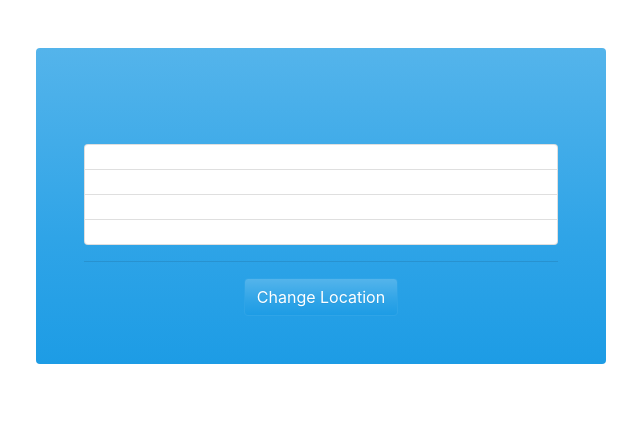
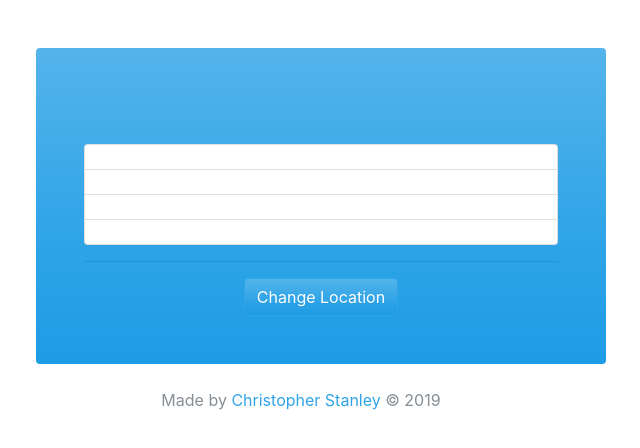
Before and after one commit to CBStanley12/js-weather-app, a plain HTML site: page index.html in a window 1280 px wide. Shown: the whole page, without its empty margins (319-959 px from the left). Drawn offline with nearby package versions, Linux system fonts and the light colour scheme; no server answers.

Commit message:
feat: site footer with creator information

```diff
--- a/index.html
+++ b/index.html
@@ -29,6 +29,10 @@
 				</button>
 			</div>
 		</div>
+
+		<footer class="row text-center mt-4" style="position: relative; right: 20px; bottom: 0;">
+			<span class="col-12 text-muted">Made by <a href="https://www.cbstanley.tech" target="_blank">Christopher Stanley</a> &copy; 2019</span>
+		</footer>
 	</div>
 
 	<!-- Modal -->
```
